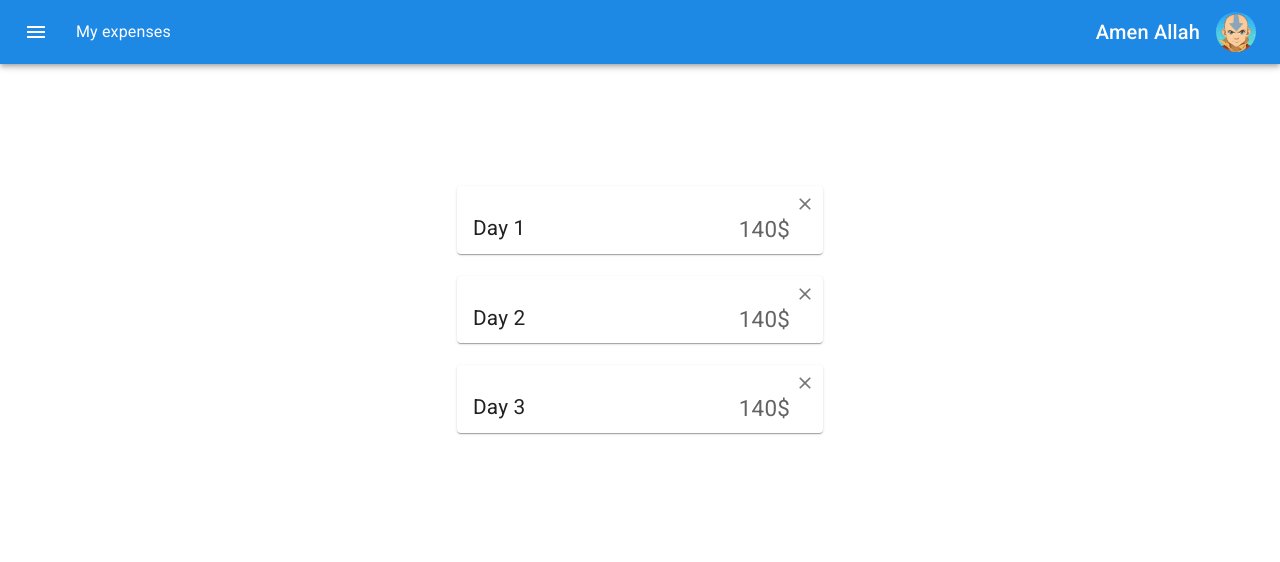
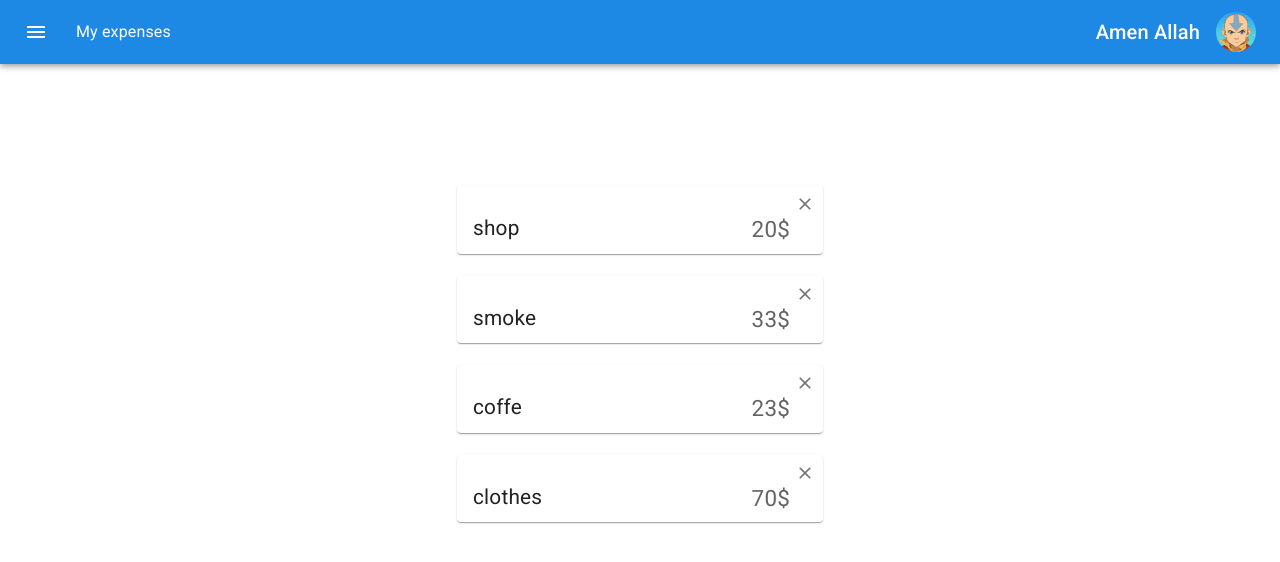
Before and after one commit to johnson115/agenda_project, a React (Create React App) app: page / in a window 1280 px wide. Shown: the top 562 px of the page. Built offline with nearby package versions, Linux system fonts and the light colour scheme; data requests are answered from the project's data file.

Commit message:
Work on data using json-server  to get some data and  post it

```diff
--- a/data/db.json
+++ b/data/db.json
@@ -9,6 +9,16 @@
       "id": "6e67",
       "price": 33,
       "title": "smoke"
+    },
+    {
+      "id": "85d0",
+      "price": 23,
+      "title": "coffe"
+    },
+    {
+      "id": "454d",
+      "price": 70,
+      "title": "clothes"
     }
   ]
 }
--- a/src/pages/create/create.jsx
+++ b/src/pages/create/create.jsx
@@ -4,6 +4,10 @@ import { InputAdornment, TextField, styled, Button } from "@mui/material";
 import { Box } from "@mui/system";
 
 import ChevronRightIcon from "@mui/icons-material/ChevronRight";
+import { useNavigate } from "react-router-dom";
+
+
+
 
 const ColorButton = styled(Button)(({ theme }) => ({
   color: theme.palette.getContrastText(theme.palette.johnson.main),
@@ -14,9 +18,11 @@ const ColorButton = styled(Button)(({ theme }) => ({
   },
 }));
 
+
 const Create = () => {
   const [title, settitle] = useState("");
   const [price, setprice] = useState(0);
+  const navigate=useNavigate();
   return (
 
     <Box component="form" width="370px">
@@ -53,6 +59,7 @@ const Create = () => {
           },
           body: JSON.stringify({ price, title }),
         });
+        navigate("/");
 
 
       }} varient="contained"  sx={{mt:"30px", width: "130px"}}>
--- a/src/pages/home/home.jsx
+++ b/src/pages/home/home.jsx
@@ -1,12 +1,20 @@
 import "./home.css";
-import React from "react";
+import React, { useEffect, useState } from "react";
 import { Box } from "@mui/system";
 import { Paper, Typography, IconButton } from "@mui/material";
 import CloseIcon from "@mui/icons-material/Close";
 
 const Home = () => {
+  const [mydata, setdata] = useState([]);
+  useEffect(() => {
+    fetch("http://localhost:3100/myData")
+    .then((response) => response.json())
+    .then((data) => setdata(data) )
+  }, []);
   return (
     <Box>
+      {mydata.map((item) => {
+        return(
           <Paper
           sx={{
             display: "flex",
@@ -19,57 +27,19 @@ const Home = () => {
           }}
         >
           <Typography varient="h6" sx={{ ml: "16px", fontSize:"1.3em" }}>
-          Day 1
+            {item.title}
           </Typography>
           <Typography varient="h6" sx={{ mr: "33px", fontSize:"1.4em", opacity :"0.7" }}>
-          140$
+            {item.price}$
           </Typography>
           <IconButton sx={{ position: "absolute", top: 0, right: 0 }}>
             <CloseIcon sx={{fontSize:"20px"}}/>
           </IconButton>
         </Paper>
-      <Paper
-        sx={{
-          display: "flex",
-          position: "relative",
-          justifyContent: "space-between",
-          width: "366px",
-          mt: "22px",
-          pt: "27px",
-          pb: "7px",
-        }}
-      >
-        <Typography varient="h6" sx={{ ml: "16px", fontSize:"1.3em" }}>
-          Day 2
-        </Typography>
-        <Typography varient="h6" sx={{ mr: "33px", fontSize:"1.4em", opacity :"0.7" }}>
-          140$
-        </Typography>
-        <IconButton sx={{ position: "absolute", top: 0, right: 0 }}>
-          <CloseIcon sx={{fontSize:"20px"}}/>
-        </IconButton>
-      </Paper>
-      <Paper
-        sx={{
-          display: "flex",
-          position: "relative",
-          justifyContent: "space-between",
-          width: "366px",
-          mt: "22px",
-          pt: "27px",
-          pb: "7px",
-        }}
-      >
-        <Typography varient="h6" sx={{ ml: "16px", fontSize:"1.3em" }}>
-          Day 3
-        </Typography>
-        <Typography varient="h6" sx={{ mr: "33px", fontSize:"1.4em", opacity :"0.7" }}>
-          140$
-        </Typography>
-        <IconButton sx={{ position: "absolute", top: 0, right: 0 }}>
-          <CloseIcon sx={{fontSize:"20px"}}/>
-        </IconButton>
-      </Paper>
+        )
+      })}
+
+
     </Box>
   );
 };
```
Lines whose indentation alone changed are shown as unchanged.
